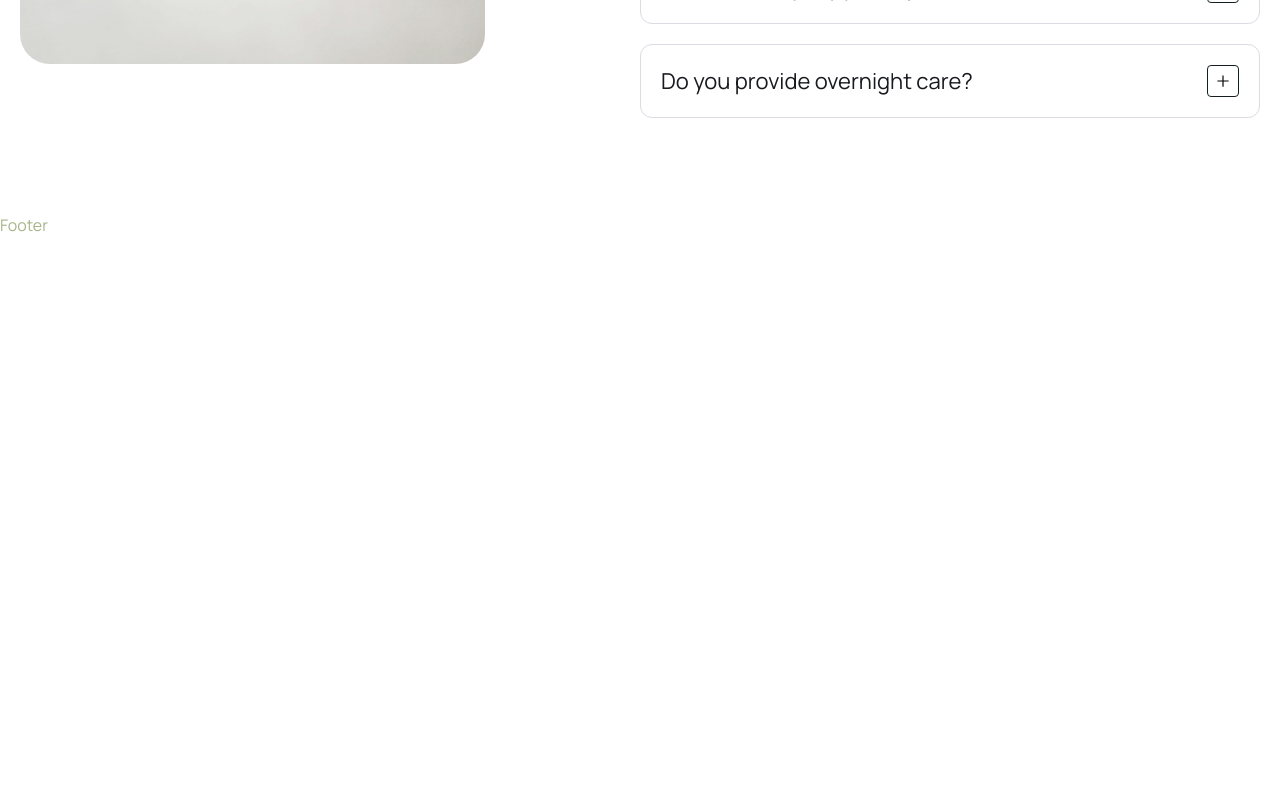
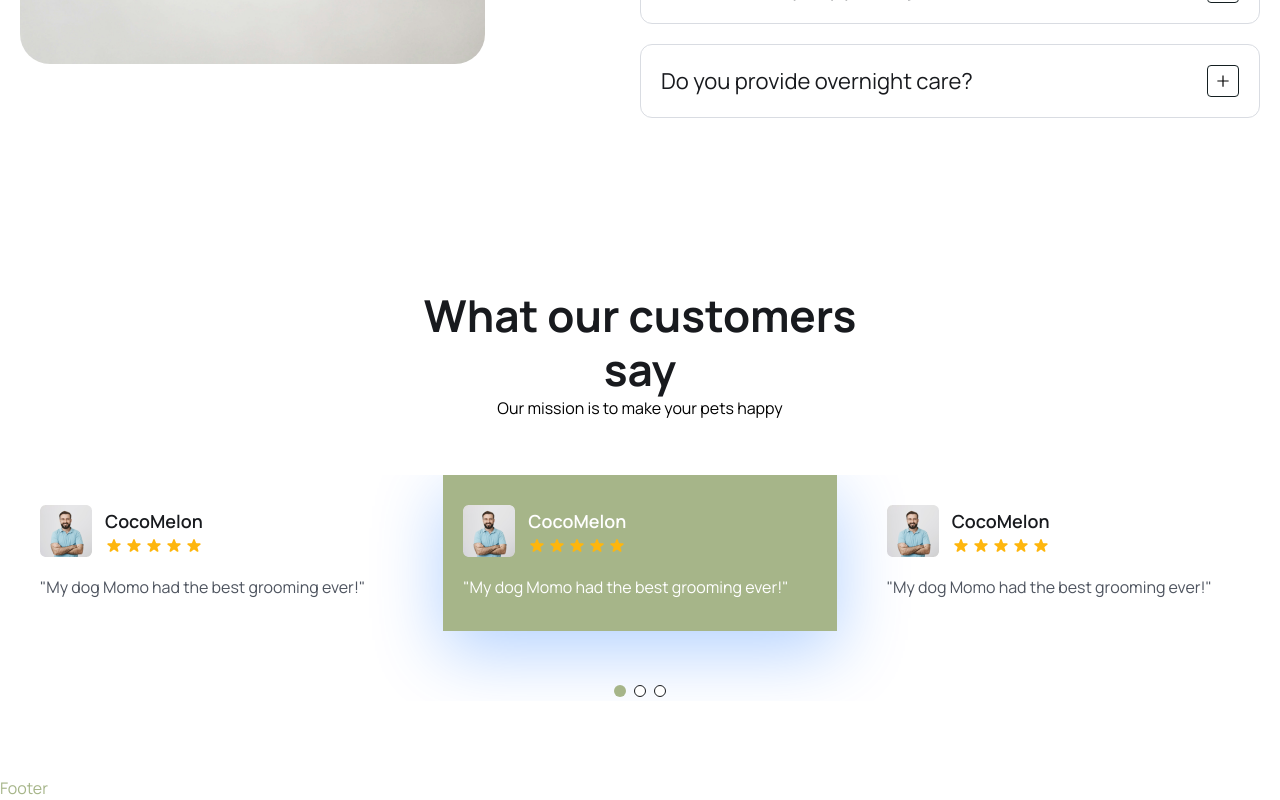
Before and after one commit to erinh816/OliversPetCareCo, a React (Vite) app in the folder frontend/: page / in a window 1280 px wide. Shown: the part 5759-6559 px from the top of the page. Before the commit the page ends 5996 px from the top, so only its background shows below. Built offline with nearby package versions, Linux system fonts and the light colour scheme.

Commit message:
added testimonial section on home page

```diff
--- a/frontend/src/App.css
+++ b/frontend/src/App.css
@@ -8,6 +8,37 @@
 
 body {
   font-family: 'Manrope', sans-serif;
+}
+
+.swiper-pagination-bullet{
+  width:12px !important;
+  height:12px !important;
+  border: 1px solid #181a1e !important;
+  opacity:100% !important;
+  background:#fff !important;
+}
+
+.swiper-pagination-bullet-active{
+  background:#A6B589 !important;
+  border:none !important;
+  border-radius:12px;
+}
+
+.swiper{
+  padding-bottom:70px !important;
+}
+
+.swiper-slide.swiper-slide-next{
+  background:#A6B589;
+  box-shadow:0px 20px 70px rgba(0, 103, 255, 0.3) !important;
+}
+
+.swiper-slide.swiper-slide-next h4, .swiper-slide.swiper-slide-next p{
+  color:white !important;
+}
+
+.swiper-pagination{
+  top:90% !important;
 }
 
 .sticky__header{
--- /dev/null
+++ b/frontend/src/components/Testimonial/Testimonial.jsx
@@ -0,0 +1,152 @@
+import {Pagination} from "swiper/modules";
+import { Swiper, SwiperSlide } from "swiper/react";
+
+import "swiper/css";
+import "swiper/css/pagination";
+import patientAvatar from "../../assets/images/patient-avatar.png";
+import {HiStar} from "react-icons/hi";
+
+const Testimonial = () => {
+  return (
+    <div className="mt-[30px] lg:mt-[55px]">
+        <Swiper modules={[Pagination]} spaceBetween={30} slidesPerView={1} pagination={{clickable:true}}
+        breakpoints={{
+            640:{
+                slidesPerView:1,
+                spaceBetween:0,
+            },
+            768:{
+                slidesPerView:2,
+                spaceBetween:20,
+            },
+            1024:{
+                slidesPerView:3,
+                spaceBetween:30,
+            }
+        }}>
+            <SwiperSlide>
+                <div className="py-[30px] px-5 rounded-3">
+                    <div className="flex items-center gap-[13px]">
+                        <img src={patientAvatar} alt=""/>
+                        <div>
+                            <h4 className="text-[18px] leading-[30px] font-semibold text-headingColor">
+                                CocoMelon
+                            </h4>
+                            <div className="flex items-center gap-[2px]">
+                                <HiStar className="text-yellowColor w-[18px] h-5"/>
+                                <HiStar className="text-yellowColor w-[18px] h-5"/>
+                                <HiStar className="text-yellowColor w-[18px] h-5"/>
+                                <HiStar className="text-yellowColor w-[18px] h-5"/>
+                                <HiStar className="text-yellowColor w-[18px] h-5"/>
+                            </div>
+                        </div>
+
+                    </div>
+                    <p className="text-[16px] leading-7 mt-4 text-textColor font-[400]">
+                        "My dog Momo had the best grooming ever!"
+                    </p>
+                </div>
+            </SwiperSlide>
+
+            <SwiperSlide>
+                <div className="py-[30px] px-5 rounded-3">
+                    <div className="flex items-center gap-[13px]">
+                        <img src={patientAvatar} alt=""/>
+                        <div>
+                            <h4 className="text-[18px] leading-[30px] font-semibold text-headingColor">
+                                CocoMelon
+                            </h4>
+                            <div className="flex items-center gap-[2px]">
+                                <HiStar className="text-yellowColor w-[18px] h-5"/>
+                                <HiStar className="text-yellowColor w-[18px] h-5"/>
+                                <HiStar className="text-yellowColor w-[18px] h-5"/>
+                                <HiStar className="text-yellowColor w-[18px] h-5"/>
+                                <HiStar className="text-yellowColor w-[18px] h-5"/>
+                            </div>
+                        </div>
+
+                    </div>
+                    <p className="text-[16px] leading-7 mt-4 text-textColor font-[400]">
+                        "My dog Momo had the best grooming ever!"
+                    </p>
+                </div>
+            </SwiperSlide>
+
+            <SwiperSlide>
+                <div className="py-[30px] px-5 rounded-3">
+                    <div className="flex items-center gap-[13px]">
+                        <img src={patientAvatar} alt=""/>
+                        <div>
+                            <h4 className="text-[18px] leading-[30px] font-semibold text-headingColor">
+                                CocoMelon
+                            </h4>
+                            <div className="flex items-center gap-[2px]">
+                                <HiStar className="text-yellowColor w-[18px] h-5"/>
+                                <HiStar className="text-yellowColor w-[18px] h-5"/>
+                                <HiStar className="text-yellowColor w-[18px] h-5"/>
+                                <HiStar className="text-yellowColor w-[18px] h-5"/>
+                                <HiStar className="text-yellowColor w-[18px] h-5"/>
+                            </div>
+                        </div>
+
+                    </div>
+                    <p className="text-[16px] leading-7 mt-4 text-textColor font-[400]">
+                        "My dog Momo had the best grooming ever!"
+                    </p>
+                </div>
+            </SwiperSlide>
+
+            <SwiperSlide>
+                <div className="py-[30px] px-5 rounded-3">
+                    <div className="flex items-center gap-[13px]">
+                        <img src={patientAvatar} alt=""/>
+                        <div>
+                            <h4 className="text-[18px] leading-[30px] font-semibold text-headingColor">
+                                CocoMelon
+                            </h4>
+                            <div className="flex items-center gap-[2px]">
+                                <HiStar className="text-yellowColor w-[18px] h-5"/>
+                                <HiStar className="text-yellowColor w-[18px] h-5"/>
+                                <HiStar className="text-yellowColor w-[18px] h-5"/>
+                                <HiStar className="text-yellowColor w-[18px] h-5"/>
+                                <HiStar className="text-yellowColor w-[18px] h-5"/>
+                            </div>
+                        </div>
+
+                    </div>
+                    <p className="text-[16px] leading-7 mt-4 text-textColor font-[400]">
+                        "My dog Momo had the best grooming ever!"
+                    </p>
+                </div>
+            </SwiperSlide>
+
+            <SwiperSlide>
+                <div className="py-[30px] px-5 rounded-3">
+                    <div className="flex items-center gap-[13px]">
+                        <img src={patientAvatar} alt=""/>
+                        <div>
+                            <h4 className="text-[18px] leading-[30px] font-semibold text-headingColor">
+                                CocoMelon
+                            </h4>
+                            <div className="flex items-center gap-[2px]">
+                                <HiStar className="text-yellowColor w-[18px] h-5"/>
+                                <HiStar className="text-yellowColor w-[18px] h-5"/>
+                                <HiStar className="text-yellowColor w-[18px] h-5"/>
+                                <HiStar className="text-yellowColor w-[18px] h-5"/>
+                                <HiStar className="text-yellowColor w-[18px] h-5"/>
+                            </div>
+                        </div>
+
+                    </div>
+                    <p className="text-[16px] leading-7 mt-4 text-textColor font-[400]">
+                        "My dog Momo had the best grooming ever!"
+                    </p>
+                </div>
+            </SwiperSlide>
+
+        </Swiper>
+    </div>
+  )
+}
+
+export default Testimonial
--- a/frontend/src/pages/Home.jsx
+++ b/frontend/src/pages/Home.jsx
@@ -16,6 +16,7 @@
 //TODO:icon 1~3 need to be replaced
 import StaffList from "../components/Staff/StaffList";
 import FaqList from "../components/Faq/FaqList";
+import Testimonial from "../components/Testimonial/Testimonial";
 
 const Home = () => {
   return (
@@ -248,6 +249,18 @@
       </div>
     </section>
     {/* FAQ section end */}
+
+    {/* Testimonial section start */}
+    <section>
+      <div className="container">
+        <div className="xl:w-[470px] mx-auto">
+            <h2 className="heading text-center">What our customers say</h2>
+            <p className="text-para text-center">Our mission is to make your pets happy</p>
+        </div>
+        <Testimonial/>
+      </div>
+    </section>
+    {/* Testimonial section end */}
     </>
   )
 }
```
Also changed, not shown: frontend/src/components/Faq/FaqItem.jsx (+8 -3 lines).
